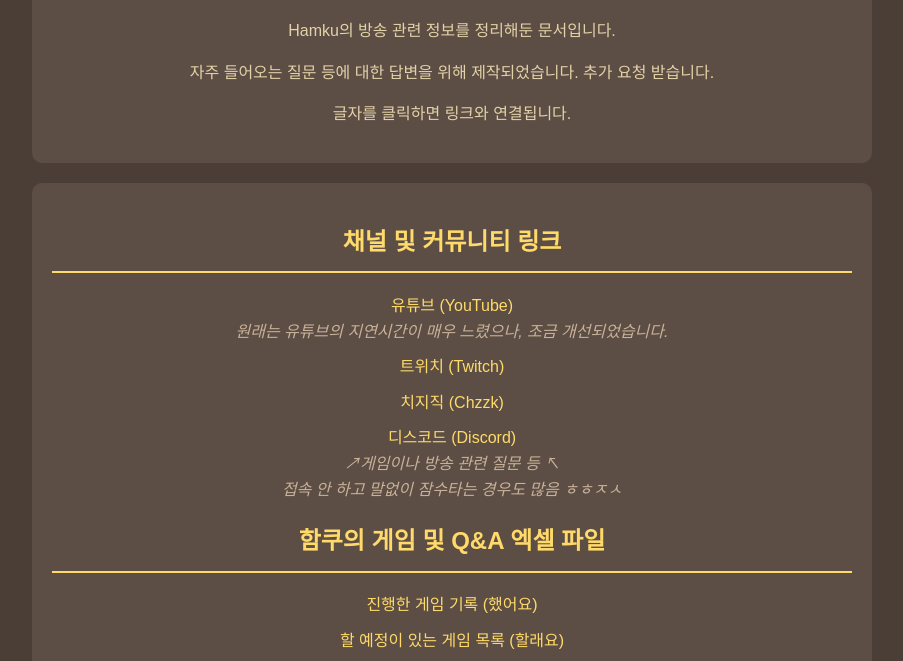
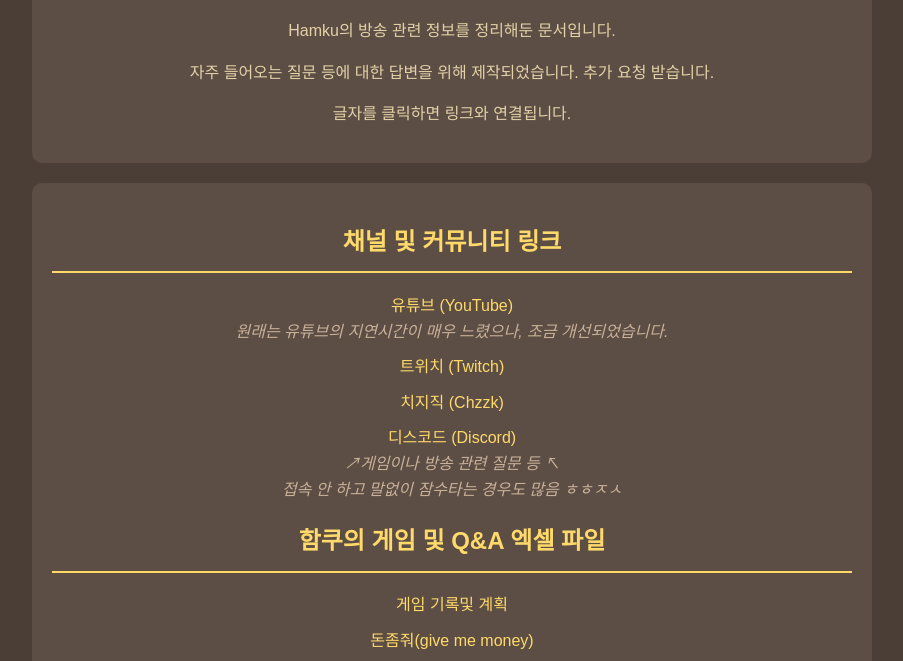
Before and after one commit to codeAPPpark/Hamku39, a plain HTML site: page index.html in a window 1280 px wide. Shown: the part 128-789 px from the top of the page, without its empty margins (208-1111 px from the left). Drawn offline with Linux system fonts and the light colour scheme.

Commit message:
Update index.html

```diff
--- a/index.html
+++ b/index.html
@@ -95,8 +95,7 @@
 
             <h2>함쿠의 게임 및 Q&A 엑셀 파일</h2>
             <ul>
-                <li><a href="https://docs.google.com/spreadsheets/d/1wdwrLPNXTo3qphn6nciHcnpr_AbWtQcysNuLiDubizI/edit?usp=sharing" target="_blank">진행한 게임 기록 (했어요)</a></li>
-                <li><a href="https://docs.google.com/spreadsheets/d/1wdwrLPNXTo3qphn6nciHcnpr_AbWtQcysNuLiDubizI/edit?usp=sharing" target="_blank">할 예정이 있는 게임 목록 (할래요)</a></li>
+                <li><a href="https://docs.google.com/spreadsheets/d/1wdwrLPNXTo3qphn6nciHcnpr_AbWtQcysNuLiDubizI/edit?usp=sharing" target="_blank">게임 기록및 계획</a></li>
                 <li><a href="https://docs.google.com/document/d/1cxAb3hR8cCRY00is9EzNpImqSGLECekexU938V1PMbQ/edit?usp=sharing" target="_blank">돈좀줘(give me money)</a></li>
                 <li><a href="https://docs.google.com/document/d/1tLykSnzHpmKnF5hWG1486Ma-oJHBuPimmrW2F2KRtGY/edit?usp=sharing" target="_blank">QNA자주 묻는 질문 (답해요)</a></li>
             </ul>
```
